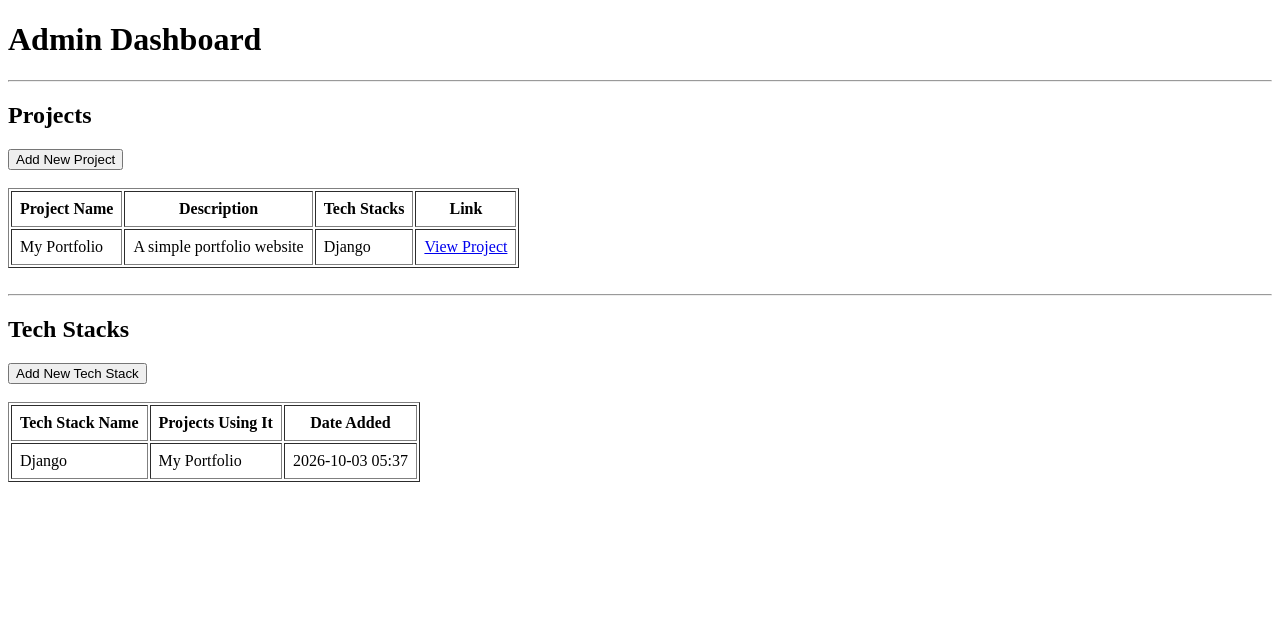
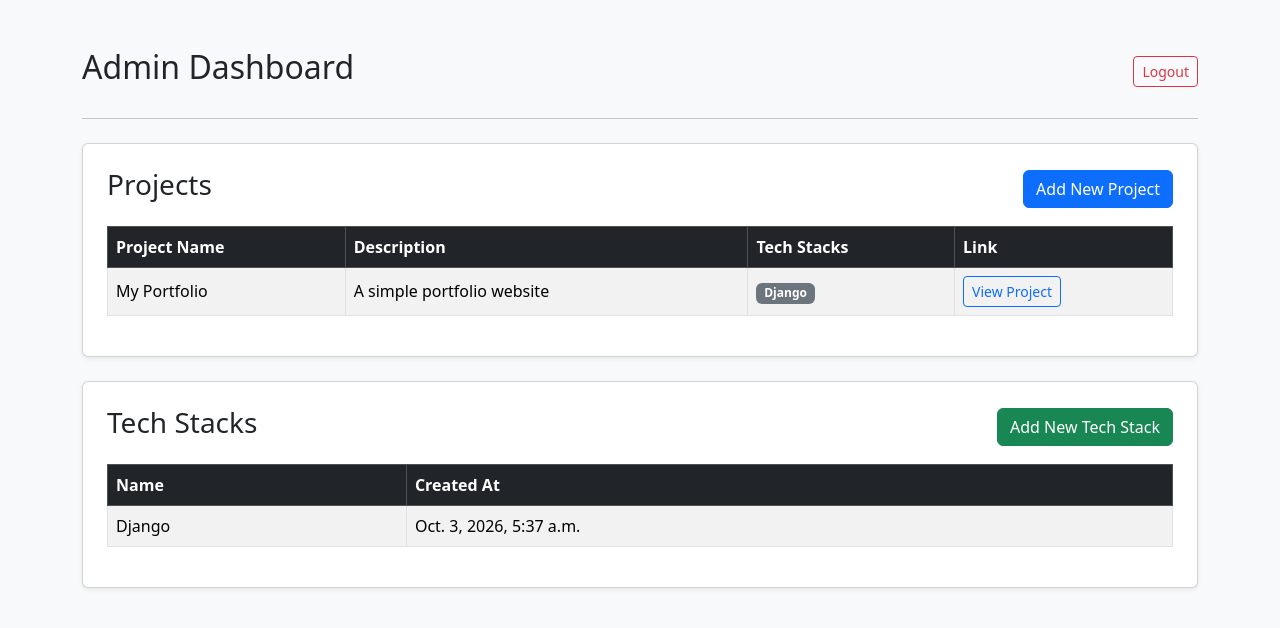
Before and after one commit to Zanjo24/Zanjo24.github.io, a Django app: page /dashboard/ in a window 1280 px wide. Shown: the top 628 px of the page. Run offline with Django 5.2, Linux system fonts and the light colour scheme; a user stored in the database is signed in; data comes from the database, SQL or seed files in the repository; both versions use the stored data as it was after the commit; tables that the repository leaves empty hold one stand-in row (values such as "Sample post").

Commit message:
complete portfolio backend, styled views, and detailed README

```diff
--- a/core/templates/core/dashboard.html
+++ b/core/templates/core/dashboard.html
@@ -2,18 +2,26 @@
 <html lang="en">
 <head>
     <meta charset="UTF-8">
+    <meta name="viewport" content="width=device-width, initial-scale=1.0">
     <title>Admin Dashboard</title>
+    <link href="https://cdn.jsdelivr.net/npm/bootstrap@5.3.3/dist/css/bootstrap.min.css" rel="stylesheet">
 </head>
-<body>
-    <h1>Admin Dashboard</h1>
-    <hr>
+<body class="bg-light">
+    <div class="container mt-5 mb-5">
+        <div class="d-flex justify-content-between align-items-center mb-4">
+            <h2>Admin Dashboard</h2>
+            <a href="{% url 'admin_login' %}" class="btn btn-outline-danger btn-sm">Logout</a>
+        </div>
+        <hr class="mb-4">
 
-    <!-- Projects Section -->
-    <h2>Projects</h2>
-    <a href="{% url 'add_project' %}"><button>Add New Project</button></a>
-    <br><br>
-    <table border="1" cellpadding="8">
-        <thead>
+        <div class="card shadow-sm p-4 mb-4">
+            <div class="d-flex justify-content-between align-items-center mb-3">
+                <h3>Projects</h3>
+                <a href="{% url 'add_project' %}" class="btn btn-primary">Add New Project</a>
+            </div>
+            <div class="table-responsive">
+                <table class="table table-striped table-bordered align-middle">
+                    <thead class="table-dark">
                         <tr>
                             <th>Project Name</th>
                             <th>Description</th>
@@ -25,57 +33,55 @@
                         {% for project in projects %}
                         <tr>
                             <td>{{ project.project_name }}</td>
-                <td>{{ project.description|truncatechars:50 }}</td>
+                            <td>{{ project.description }}</td>
                             <td>
                                 {% for tech in project.tech_stacks.all %}
-                        {{ tech.name }}{% if not forloop.last %}, {% endif %}
+                                    <span class="badge bg-secondary">{{ tech.name }}</span>
                                 {% empty %}
-                        No Tech Stacks assigned
+                                    <span class="text-muted">No Tech Stacks assigned</span>
                                 {% endfor %}
                             </td>
-                <td><a href="{{ project.link }}" target="_blank">View Project</a></td>
+                            <td><a href="{{ project.link }}" target="_blank" class="btn btn-sm btn-outline-primary">View Project</a></td>
                         </tr>
                         {% empty %}
                         <tr>
-                <td colspan="4">No projects found.</td>
+                            <td colspan="4" class="text-center text-muted">No projects found.</td>
                         </tr>
                         {% endfor %}
                     </tbody>
                 </table>
-
-    <br><hr>
+            </div>
+        </div>
 
         <!-- Tech Stacks Section -->
-    <h2>Tech Stacks</h2>
-    <a href="{% url 'add_tech_stack' %}"><button>Add New Tech Stack</button></a>
-    <br><br>
-    <table border="1" cellpadding="8">
-        <thead>
+        <div class="card shadow-sm p-4">
+            <div class="d-flex justify-content-between align-items-center mb-3">
+                <h3>Tech Stacks</h3>
+                <a href="{% url 'add_tech_stack' %}" class="btn btn-success">Add New Tech Stack</a>
+            </div>
+            <div class="table-responsive">
+                <table class="table table-striped table-bordered align-middle">
+                    <thead class="table-dark">
                         <tr>
-                <th>Tech Stack Name</th>
-                <th>Projects Using It</th>
-                <th>Date Added</th>
+                            <th>Name</th>
+                            <th>Created At</th>
                         </tr>
                     </thead>
                     <tbody>
                         {% for tech in tech_stacks %}
                         <tr>
                             <td>{{ tech.name }}</td>
-                <td>
-                    {% for proj in tech.project_set.all %}
-                        {{ proj.project_name }}{% if not forloop.last %}, {% endif %}
-                    {% empty %}
-                        None
-                    {% endfor %}
-                </td>
-                <td>{{ tech.created_at|date:"Y-m-d H:i" }}</td>
+                            <td>{{ tech.created_at }}</td>
                         </tr>
                         {% empty %}
                         <tr>
-                <td colspan="3">No tech stacks found.</td>
+                            <td colspan="2" class="text-center text-muted">No tech stacks found.</td>
                         </tr>
                         {% endfor %}
                     </tbody>
                 </table>
+            </div>
+        </div>
+    </div>
 </body>
 </html>
--- a/core/views.py
+++ b/core/views.py
@@ -16,7 +16,7 @@ def project_detail(request, project_id):
 from django.shortcuts import render, redirect, get_object_or_404
 from django.views.generic import ListView
 from .models import Project, Testimony, Inquiry
-from .forms import ProjectForm, InquiryForm, TestimonyForm
+from .forms import ProjectForm, TestimonyForm
 
 def add_project(request):
     if request.method == 'POST':
@@ -64,7 +64,7 @@ def testimony_detail(request, pk):
 
 from django.contrib.auth import authenticate, login
 from django.contrib.auth.decorators import user_passes_test
-from .forms import ProjectForm, InquiryForm, TestimonyForm, TechStackForm
+from .forms import ProjectForm, TestimonyForm, TechStackForm
 from .models import Project, TechStack, Testimony, Inquiry, PersonalInformation
 
 def admin_login_view(request):
```
Also changed, not shown: core/forms.py (+1 -10 lines), core/templates/core/admin_login.html (+24 -12 lines), core/templates/core/contact.html (+33 -22 lines), db.sqlite3. Lines whose indentation alone changed are shown as unchanged.
